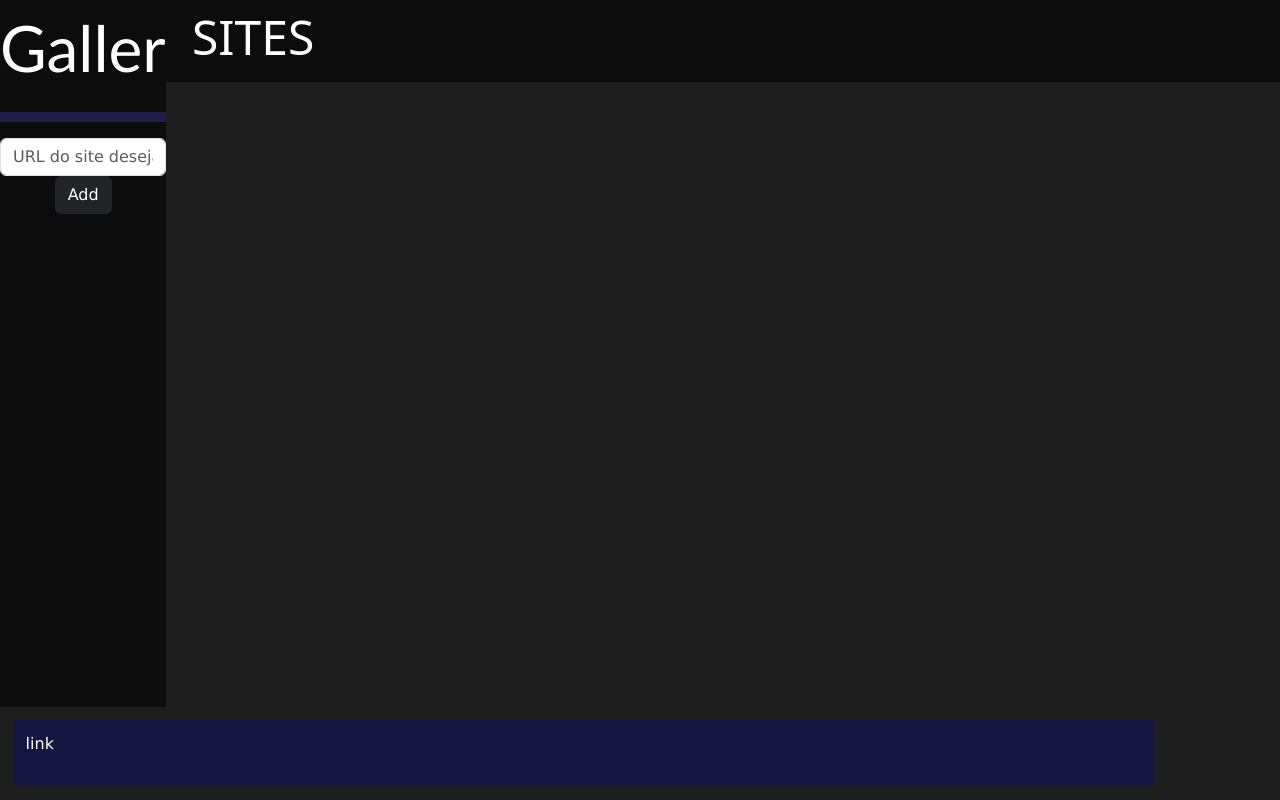
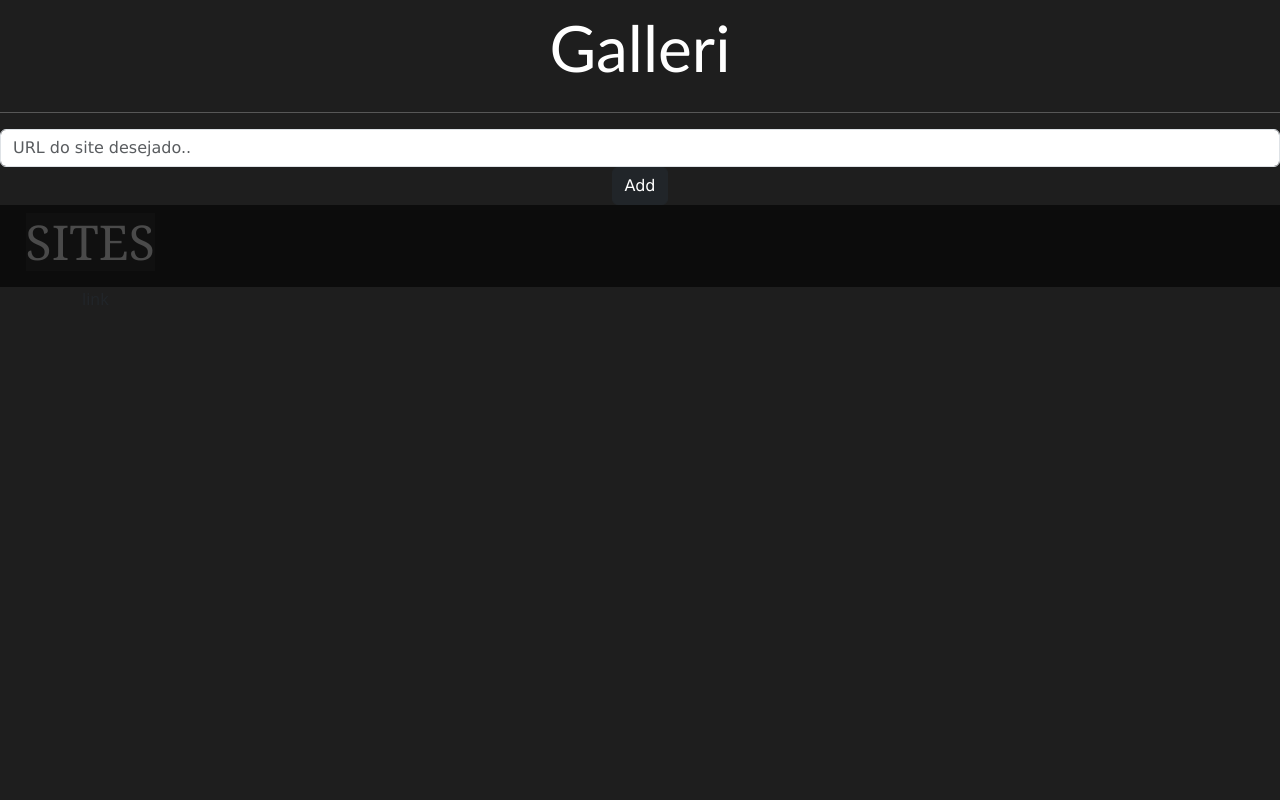
Before and after one commit to Uvikron/Galery.site, a plain HTML site: page index.html in a window 1280 px wide. Drawn offline with nearby package versions, Linux system fonts and the light colour scheme.

Commit message:
Update sty.css

```diff
--- a/sty.css
+++ b/sty.css
@@ -1,12 +1,5 @@
 body{
     background-color: rgb(30, 30, 30);
-}
-.sidebar{
-    background-color: rgb(12, 12, 12);
-    width: 13%;
-    padding-bottom: 38.5%;
-    float: left;
-    flex: auto;
 }
 .name{
     text-align: center;
@@ -15,27 +8,30 @@ body{
     font-family: 'Gill Sans', 'Gill Sans MT', Calibri, 'Trebuchet MS', sans-serif;
     font-size: 400%;
 }
-.start{
-    border: 5px solid rgb(90, 87, 255);
-}
 ul{
     text-align: center;
     color: white;
     font-family: 'Lucida Sans', 'Lucida Sans Regular', 'Lucida Grande', 'Lucida Sans Unicode', Geneva, Verdana, sans-serif;
-}
-button{
-    color: blue;
 }
 .navbar{
     background-color: rgb(12, 12, 12);
     padding-left: 2%;
     color: white;
 }
-.container{
-    background-color: rgba(17, 16, 100, 0.521);
-    margin: 1%;
-    padding: 1%;
-    float: left;
-    color: white;
-    font-family: 'Lucida Sans', 'Lucida Sans Regular', 'Lucida Grande', 'Lucida Sans Unicode', Geneva, Verdana, sans-serif;
+h1{
+    text-align: center;
+    color: rgb(74, 74, 74);
+    background-color: rgb(16, 16, 16);
+    font-family: Cambria, Cochin, Georgia, Times, 'Times New Roman', serif;
 }
+.grid-container{
+    display: grid;
+    grid-template-columns: repeat(3, 1fr);
+    grid-gap: 10px;
+}
+.grid-item{
+    border: solid;
+    border-radius: 5%;
+    padding: 2%;
+    text-align: center;
+}
```
